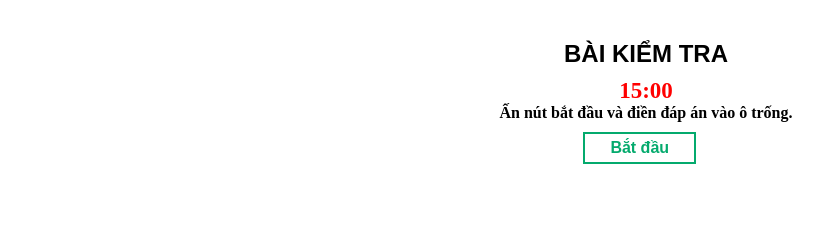
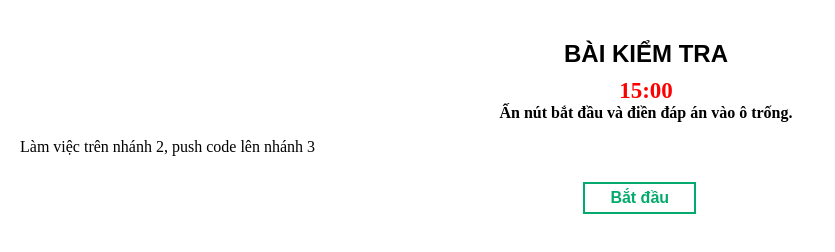
Before and after one commit to huyenxuan/ktra-don-gian, a plain HTML site: page index.html in a window 1280 px wide. Shown: the whole page, without its empty margins (0-835 px from the left). Drawn offline with Linux system fonts and the light colour scheme.

Commit message:
nhánh 3 đã nhận

```diff
--- a/index.html
+++ b/index.html
@@ -19,7 +19,7 @@
     </div>
 
     <h4 id="title">Ấn nút bắt đầu và điền đáp án vào ô trống.</h4>
-
+    <p>Làm việc trên nhánh 2, push code lên nhánh 3</p>
 
     <!-- câu hỏi -->
     <div id="questions">
```
